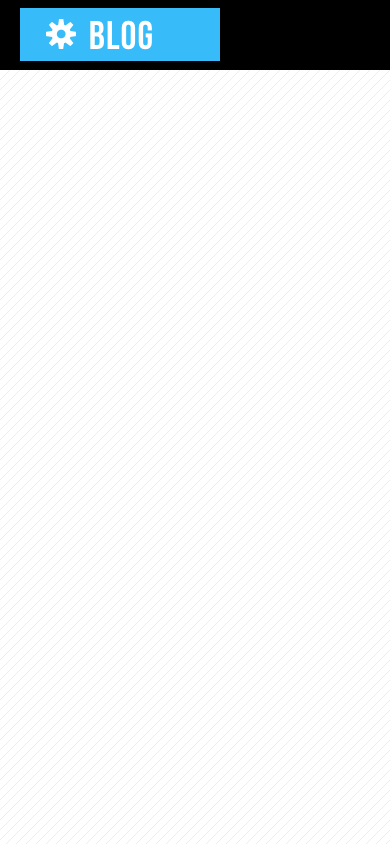
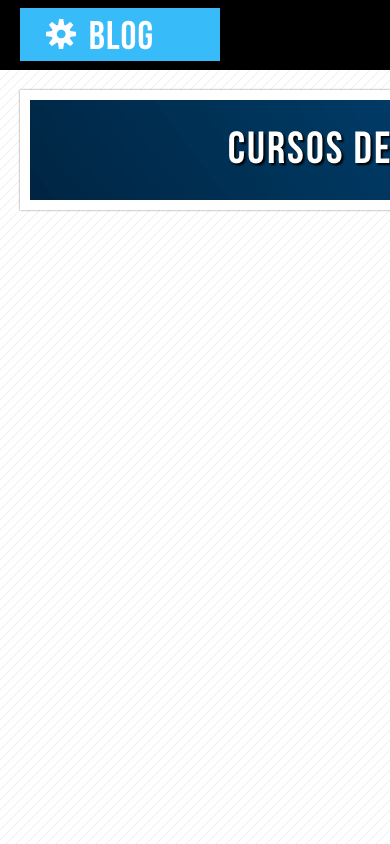
Before and after one commit to smorenom24/maquetacion_avanzada, a plain HTML site: page index.html in a window 390 px wide. Shown: the top 844 px of the page. Drawn offline with Linux system fonts and the light colour scheme.

Commit message:
banner + css banner -no responsive, no animation-

```diff
--- a/css/style.css
+++ b/css/style.css
@@ -39,7 +39,7 @@ body{
     color: white;
     font-family: "BebasNeue";
 }
-#wrap{
+.wrap{
     margin: 0px auto;
     width: 1200px;
 }
@@ -76,7 +76,6 @@ body{
 }
 #menu{
     float:right;
-    margin-right: 15%;
     height: 70px;
 }
 .boton_menu{
@@ -100,3 +99,27 @@ body{
     color: #37bcf9;
     transform: scale(1.2);
 }
+
+/*Banner*/
+
+#banner{
+    width: 95%;
+    height: 100px;
+    margin: 20px auto;
+    border: 10px solid white;
+    box-shadow: 0px 0px 2px gray;
+    background-image: url(../img/bakbaner.png);
+    background-position: -200px -200px;
+
+
+}
+#texto_banner{
+    text-align: center;
+    line-height: 100px;
+    letter-spacing: 2px;
+    font-size: 45px;
+    color: white;
+    font-family: BebasNeue;
+    text-shadow: 2px 2px 2px black;
+    text-transform: uppercase;
+}
--- a/index.html
+++ b/index.html
@@ -9,7 +9,7 @@
     <body>
         <!--Inicio de cabecera-->
         <div id="header">
-            <div id="wrap">
+            <div class="wrap">
                 <div id = "logo">
                     <div id="gear">
                         S
@@ -26,6 +26,24 @@
             </div>
 
         </div>
+        <div class="wrap">
+            <div id="contenedor_info">
+                <div id="banner">
+                    <div id="texto_banner">
+                        Cursos de desarrollo web con Marcelmaths
+                    </div>
+                </div>
+                <!--
+                <div id="tarjetas">
+                    <div class="widget"></div>
+                    <div class="widget"></div>
+                    <div class="widget"></div>
+                    <div class="widget"></div>
+                    <div class="widget"></div>
+                </div> -->
+            </div>
+
+        </div>
         <!--Fin de cabecera-->
     </body>
 </html>
```
